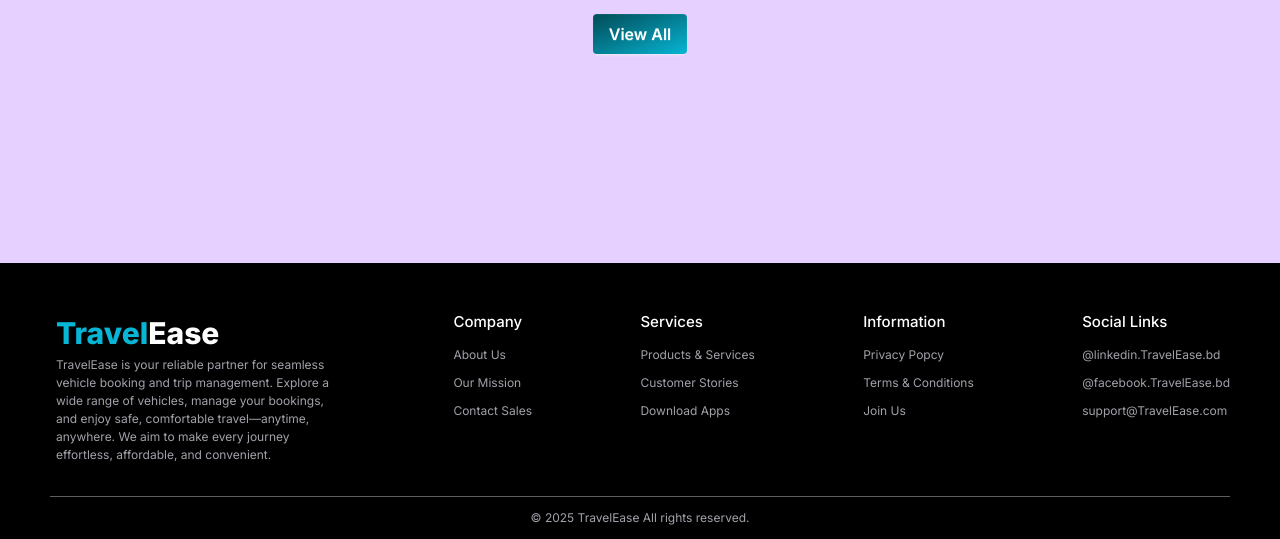
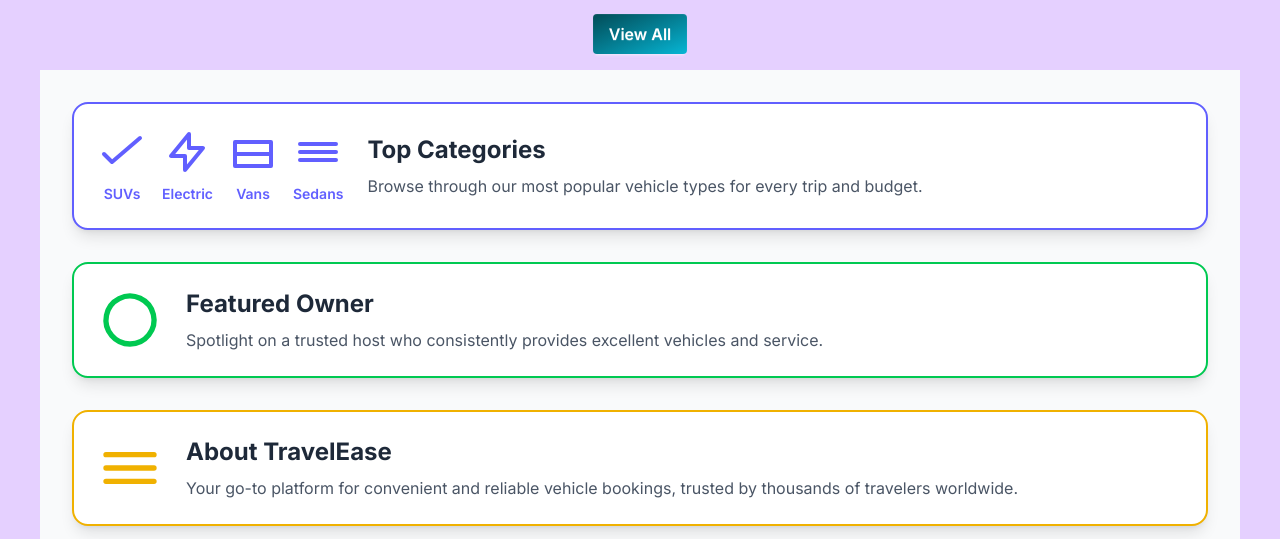
Before and after one commit to naymulislamnay/Client-Assignment-10-Travel-Ease-WEB-12-5181, a React (Vite) app: page / in a window 1280 px wide. Shown: the part 261-800 px from the top of the page. Built offline with nearby package versions, Linux system fonts and the light colour scheme; no server answers.

Commit message:
password show hide button added

```diff
--- a/layouts/MainLayout.jsx
+++ b/layouts/MainLayout.jsx
@@ -1,13 +1,16 @@
 import React from 'react';
 import Navbar from '../components/Navbar';
-import { Outlet } from 'react-router';
+import { Outlet, useLocation } from 'react-router';
 import Footer from '../components/Footer';
 
 const MainLayout = () => {
+    const location = useLocation();
+    const isAuthPage = location.pathname === "/log-in" || location.pathname === "/sign-up";
+
     return (
         <div className="bg-[#e5d0ff] min-h-screen flex flex-col">
             <Navbar></Navbar>
-            <div className="max-w-[1200px] mx-auto w-full grow">
+            <div className={`max-w-[1200px] mx-auto w-full grow ${isAuthPage ? "flex-1 flex justify-center items-center" : ""}`}>
                 <Outlet></Outlet>
             </div>
             <Footer></Footer>
--- a/src/pages/Home.jsx
+++ b/src/pages/Home.jsx
@@ -62,6 +62,72 @@
                     View All
                 </button>
             </Link>
+
+
+            {/* static divs */}
+            <div class="p-8 space-y-8 bg-gray-50">
+
+                <div class="bg-white border-2 border-indigo-500 rounded-2xl p-6 shadow-lg flex flex-col md:flex-row items-center gap-6">
+                    <div class="text-indigo-500 text-5xl flex gap-4">
+                        <div class="flex flex-col items-center">
+                            <svg xmlns="http://www.w3.org/2000/svg" class="h-12 w-12 stroke-current" fill="none" viewBox="0 0 24 24" stroke-width="2">
+                                <path stroke-linecap="round" stroke-linejoin="round" d="M3 13l4 4L21 5" />
+                            </svg>
+                            <span class="mt-2 text-sm font-semibold">SUVs</span>
+                        </div>
+                        <div class="flex flex-col items-center">
+                            <svg xmlns="http://www.w3.org/2000/svg" class="h-12 w-12 stroke-current" fill="none" viewBox="0 0 24 24" stroke-width="2">
+                                <path stroke-linecap="round" stroke-linejoin="round" d="M13 10V3L4 14h7v7l9-11h-7z" />
+                            </svg>
+                            <span class="mt-2 text-sm font-semibold">Electric</span>
+                        </div>
+                        <div class="flex flex-col items-center">
+                            <svg xmlns="http://www.w3.org/2000/svg" class="h-12 w-12 stroke-current" fill="none" viewBox="0 0 24 24" stroke-width="2">
+                                <path stroke-linecap="round" stroke-linejoin="round" d="M3 13h18v6H3v-6zM3 7h18v6H3V7z" />
+                            </svg>
+                            <span class="mt-2 text-sm font-semibold">Vans</span>
+                        </div>
+                        <div class="flex flex-col items-center">
+                            <svg xmlns="http://www.w3.org/2000/svg" class="h-12 w-12 stroke-current" fill="none" viewBox="0 0 24 24" stroke-width="2">
+                                <path stroke-linecap="round" stroke-linejoin="round" d="M3 12h18M3 16h18M3 8h18" />
+                            </svg>
+                            <span class="mt-2 text-sm font-semibold">Sedans</span>
+                        </div>
+                    </div>
+                    <div class="md:flex-1">
+                        <h2 class="text-2xl font-bold text-gray-800 mb-2">Top Categories</h2>
+                        <p class="text-gray-600">Browse through our most popular vehicle types for every trip and budget.</p>
+                    </div>
+                </div>
+
+                <div class="bg-white border-2 border-green-500 rounded-2xl p-6 shadow-lg flex items-center gap-6">
+                    <div class="text-green-500 text-5xl">
+                        <svg xmlns="http://www.w3.org/2000/svg" class="h-16 w-16 stroke-current" fill="none" viewBox="0 0 24 24" stroke-width="2">
+                            <path stroke-linecap="round" stroke-linejoin="round" d="M5.121 17.804A9 9 0 1112 21a9 9 0 01-6.879-3.196z" />
+                        </svg>
+                    </div>
+                    <div>
+                        <h2 class="text-2xl font-bold text-gray-800 mb-2">Featured Owner</h2>
+                        <p class="text-gray-600">Spotlight on a trusted host who consistently provides excellent vehicles and service.</p>
+                    </div>
+                </div>
+
+                <div class="bg-white border-2 border-yellow-500 rounded-2xl p-6 shadow-lg flex items-center gap-6">
+                    <div class="text-yellow-500 text-5xl">
+                        <svg xmlns="http://www.w3.org/2000/svg" class="h-16 w-16 stroke-current" fill="none" viewBox="0 0 24 24" stroke-width="2">
+                            <path stroke-linecap="round" stroke-linejoin="round" d="M3 7h18M3 12h18M3 17h18" />
+                        </svg>
+                    </div>
+                    <div>
+                        <h2 class="text-2xl font-bold text-gray-800 mb-2">About TravelEase</h2>
+                        <p class="text-gray-600">Your go-to platform for convenient and reliable vehicle bookings, trusted by thousands of travelers worldwide.</p>
+                    </div>
+                </div>
+
+            </div>
+
+
+
         </div>
     );
 };
--- a/src/pages/LogIn.jsx
+++ b/src/pages/LogIn.jsx
@@ -3,11 +3,13 @@
 import { Link, useNavigate } from "react-router";
 import Logo from "../../components/Logo";
 import { AuthContext } from "../../context/AuthContext";
+import { FaEye, FaEyeSlash } from "react-icons/fa";
 
 const LogIn = () => {
 
     const { signInWithEmailAndPasswordFunction, googleSignIn } = useContext(AuthContext);
     const navigate = useNavigate();
+    const [show, setShow] = useState(false);
 
     const [formData, setFormData] = useState({
         email: '',
@@ -48,27 +50,30 @@
     }
 
     return (
-        <div
-            className="h-screen bg-cover bg-center flex justify-between items-center mx-auto"
-            style={{ backgroundImage: `linear-gradient(rgba(0,0,0,0.6), rgba(0,0,0,0.6)), url(${travelBg})` }}
-        >
+        <div className="relative inline-block mx-auto">
+            {/* Background image */}
+            <img
+                src={travelBg}
+                alt="Travel Background"
+                className="block w-auto h-auto rounded-xl"
+            />
 
-            {/* Left side div or theme Context */}
-            <div className="bg-opacity-50 p-8 rounded h-fit w-1/2">
-                <div className='text-5xl mb-4'>
-                    <Logo></Logo>
+            <div className="absolute inset-0 bg-black/60 flex justify-center items-center p-8 rounded-xl">
+                <div className="flex flex-col md:flex-row justify-between items-center gap-6 w-full max-w-6xl">
+
+                    {/* Left side */}
+                    <div className="bg-opacity-50 p-8 rounded h-fit flex-1">
+                        <div className="text-5xl mb-4">
+                            <Logo />
                         </div>
                         <p className="text-white text-lg">
                             Log in to access your personalized dashboard, manage your vehicles, track bookings, and continue your travel planning. Your next journey starts right here.
                         </p>
                     </div>
 
-
-            {/* Right side div or log in form */}
-            <div className="max-w-sm bg-black/40 backdrop-blur-xl border border-white/30 shadow-2xl rounded-2xl p-8 text-white h-fit w-1/2 mx-auto">
+                    {/* Right side */}
+                    <div className="max-w-sm bg-black/40 backdrop-blur-xl border border-white/30 shadow-2xl rounded-2xl p-8 text-white h-fit flex-1">
                         <h1 className="text-3xl font-bold text-center mb-6">Log In</h1>
-
-
                         {/* Email */}
                         <div className="flex flex-col mb-4">
                             <label className="mb-1 text-sm">Email</label>
@@ -85,13 +90,21 @@
                         {/* Password */}
                         <div className="flex flex-col mb-6">
                             <label className="mb-1 text-sm">Password</label>
+                            <div className="relative">
                                 <input
-                        type="password"
+                                    type={show ? "text" : "password"}
                                     name="password"
                                     onChange={handleChange}
                                     placeholder="Enter your password"
-                        className="px-4 py-3 rounded-xl bg-black/30 border border-white/40 text-white placeholder:text-blue-200 focus:outline-none"
+                                    className="px-4 py-3 rounded-xl bg-black/30 border border-white/40 text-white placeholder:text-blue-200 focus:outline-none w-full"
                                 />
+                                <span
+                                    onClick={() => setShow(!show)}
+                                    className="absolute top-4.5 right-4 cursor-pointer z-50"
+                                >
+                                    {show ? <FaEye /> : <FaEyeSlash />}
+                                </span>
+                            </div>
                         </div>
 
 
@@ -116,6 +129,9 @@
                             <span className="text-white font-semibold cursor-pointer hover:underline"><Link to='/sign-up'>Register Now</Link></span>
                         </p>
                     </div>
+
+                </div>
+            </div>
         </div>
     );
 };
--- a/src/pages/SignUP.jsx
+++ b/src/pages/SignUP.jsx
@@ -3,13 +3,11 @@
 import { Link, useNavigate } from "react-router";
 import Logo from '../../components/Logo';
 import { AuthContext } from '../../context/AuthContext';
+import { FaEye, FaEyeSlash } from 'react-icons/fa';
 
 const SignUP = () => {
-    const {
-        googleSignIn,
-        createUserWithEmailAndPasswordFunction,
-    } = useContext(AuthContext);
-
+    const { googleSignIn, createUserWithEmailAndPasswordFunction, } = useContext(AuthContext);
+    const [show, setShow] = useState(false);
 
     const navigate = useNavigate();
 
@@ -92,11 +90,16 @@
     }
 
     return (
-        <div
-            className="h-screen bg-cover bg-center flex justify-between items-center mx-auto"
-            style={{ backgroundImage: `linear-gradient(rgba(0,0,0,0.6), rgba(0,0,0,0.6)), url(${travelBg})` }}
-        >
+        <div className="relative inline-block mx-auto">
+            {/* Background image */}
+            <img
+                src={travelBg}
+                alt="Travel Background"
+                className="block w-auto h-auto rounded-xl"
+            />
 
+            <div className="absolute inset-0 bg-black/60 flex justify-center items-center p-8 rounded-xl">
+                <div className="flex flex-col md:flex-row justify-between items-center gap-6 w-full max-w-6xl">
                     {/* Left side div or theme Context */}
                     <div className="bg-opacity-50 p-8 rounded h-fit w-1/2">
                         <div className='text-5xl mb-4'>
@@ -153,13 +156,21 @@
                         {/* Password */}
                         <div className="flex flex-col mb-6">
                             <label className="mb-1 text-sm">Password</label>
+                            <div className="relative">
                                 <input
-                        type="password"
-                        name='password'
+                                    type={show ? "text" : "password"}
+                                    name="password"
                                     onChange={handleChange}
                                     placeholder="Enter your password"
-                        className="px-4 py-3 rounded-xl bg-black/30 border border-white/40 text-white placeholder:text-blue-200 focus:outline-none"
+                                    className="px-4 py-3 rounded-xl bg-black/30 border border-white/40 text-white placeholder:text-blue-200 focus:outline-none w-full"
                                 />
+                                <span
+                                    onClick={() => setShow(!show)}
+                                    className="absolute top-4.5 right-4 cursor-pointer z-50"
+                                >
+                                    {show ? <FaEye /> : <FaEyeSlash />}
+                                </span>
+                            </div>
                         </div>
 
 
@@ -186,6 +197,8 @@
                         </p>
                     </div>
                 </div>
+            </div>
+        </div>
     );
 };
 
```
Lines whose indentation alone changed are shown as unchanged.
